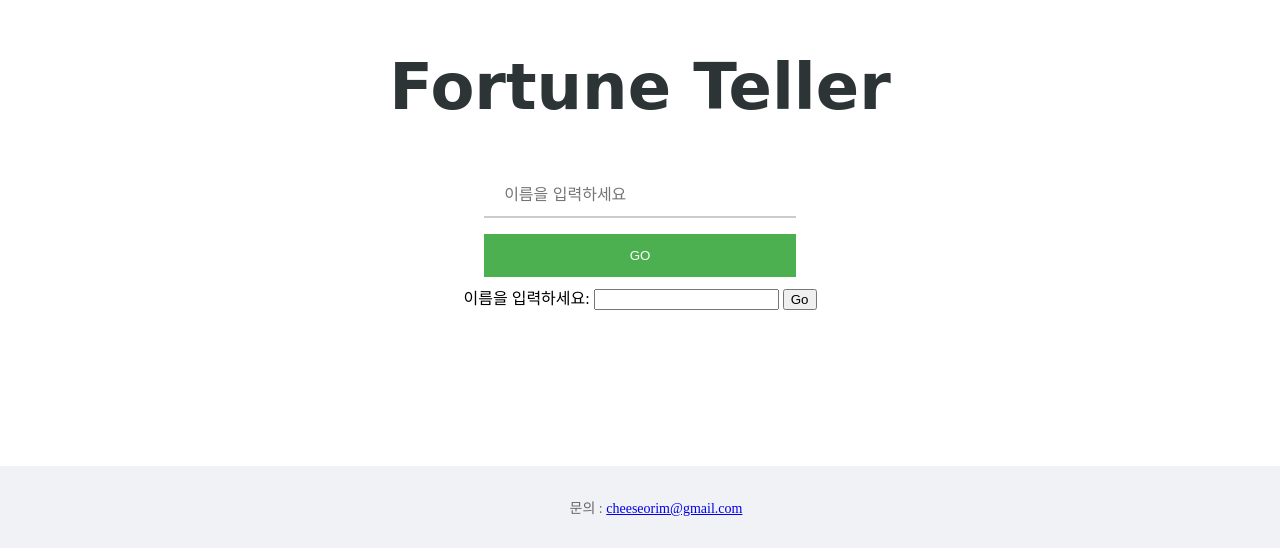
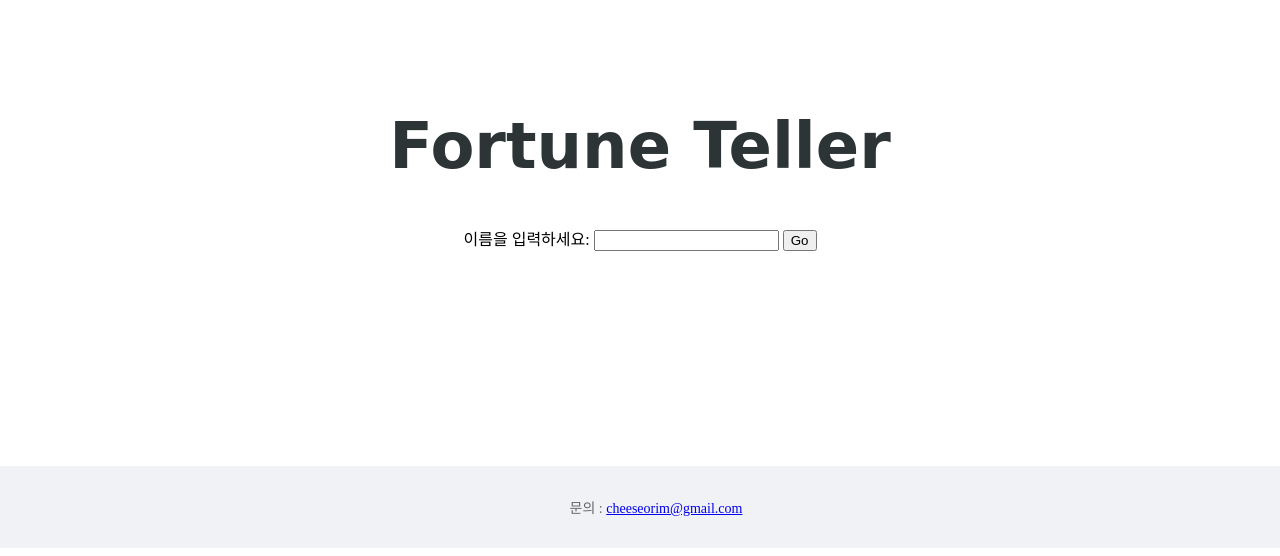
Before and after one commit to Cheeseorim/0513practice.github.io, a plain HTML site: page index.html in a window 1280 px wide. Shown: the part 252-808 px from the top of the page. Drawn offline with Linux system fonts and the light colour scheme.

Commit message:
Add files via upload

```diff
--- a/index.html
+++ b/index.html
@@ -8,20 +8,18 @@
 </head>
 <body>
   <h1>Fortune Teller</h1>
-  <form>
-    <input type="text" id="name-input" placeholder="이름을 입력하세요">
-    <button type="submit" id="submit-button">GO</button>
+
+  <form onsubmit="submitForm(event)">
+    <label for="name">이름을 입력하세요:</label>
+    <input type="text" id="name" name="name" required>
+    <button type="submit">Go</button>
   </form>
+
   <footer>
     <div class="container">
       <p>문의 : <a href="mailto:cheeseorim@gmail.com">cheeseorim@gmail.com</a></p>
     </div>
   </footer>
-  <form onsubmit="submitForm(event)">
-    <label for="name">이름을 입력하세요:</label>
-    <input type="text" id="name" name="name" required>
-    <button type="submit">Go</button>
-  </form>
 
   <script>
   function submitForm(event) {
```
